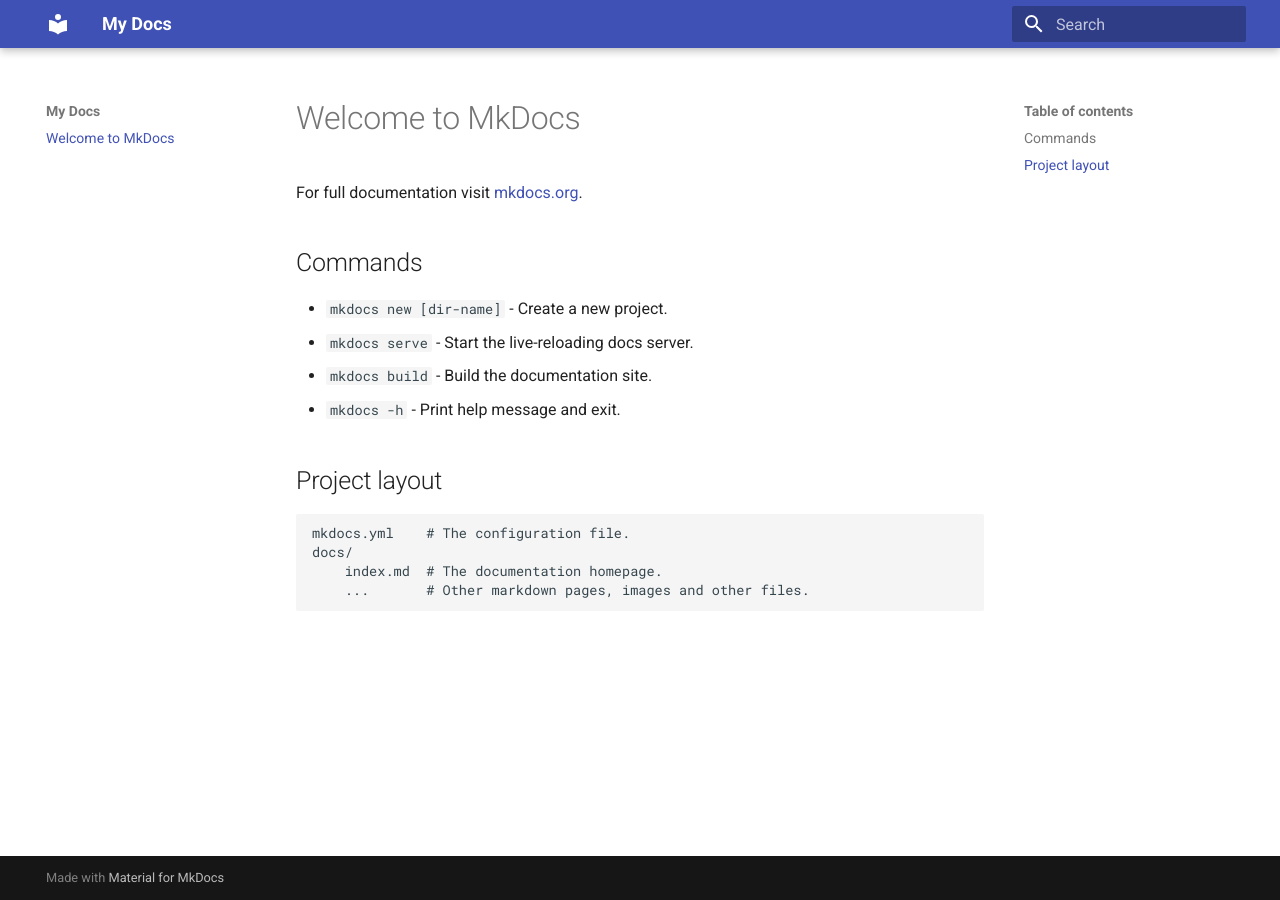
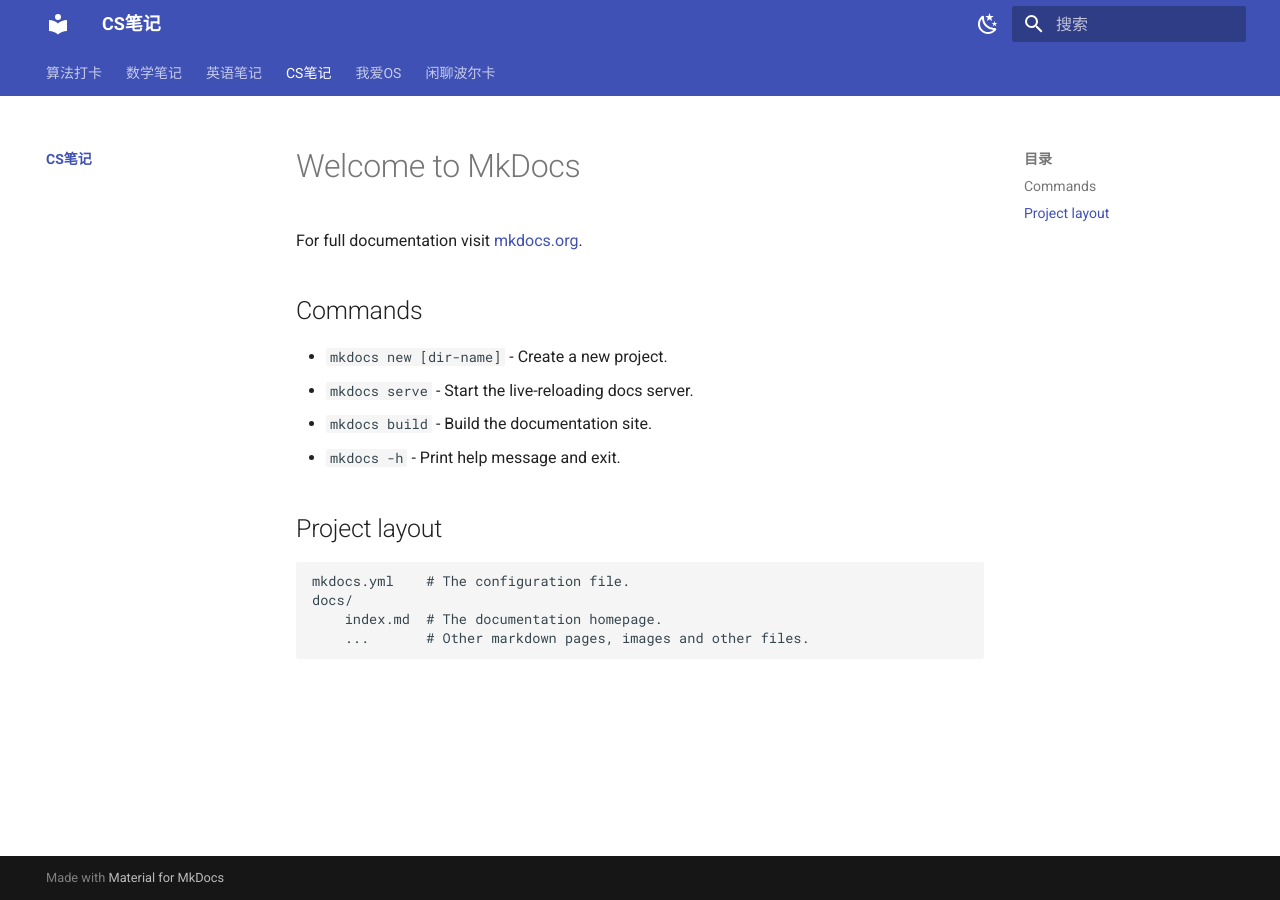
Before and after one commit to Haohahahaha/cs, an MkDocs documentation site: the page built from docs/index.md, in a window 1280 px wide. Built offline with MkDocs 1.6.1 and Material for MkDocs 9.7.7, drawn with Linux system fonts in a browser that asks for light colours; old or Windows-style settings are respelled for this version of MkDocs.

Commit message:
2022-07-03_14:24:00 update mkdocs.yml

```diff
--- a/mkdocs.yml
+++ b/mkdocs.yml
@@ -1,2 +1,33 @@
-site_name: My Docs
-theme: material
+site_name: CS笔记
+theme:
+  name: material
+  palette:
+    - scheme: default # 日间模式
+      primary: indigo # 上方的
+      accent: orange # 链接等可交互元件的高亮色
+      toggle:
+        icon: material/weather-night # 图标
+        name: 切换至夜间模式 # 鼠标悬浮提示
+    - scheme: slate # 夜间模式
+      primary: indigo
+      accent: orange
+      toggle:
+        icon: material/weather-sunny
+        name: 切换至日间模式
+  features:
+    - navigation.tabs
+    - navigation.top
+    - navigation.indexes
+    - navigation.expand
+    - search.suggest
+    - search.highlight
+  language: zh
+
+nav:
+  - 算法打卡: http://alg.haohaha.cn
+  - 数学笔记: http://math.haohaha.cn
+  - 英语笔记: http://eng.haohaha.cn \
+  - CS笔记:
+    - Home: index.md
+  - 我爱OS: http://os.haohaha.cn
+  - 闲聊波尔卡: http://chat.haohaha.cn
```
